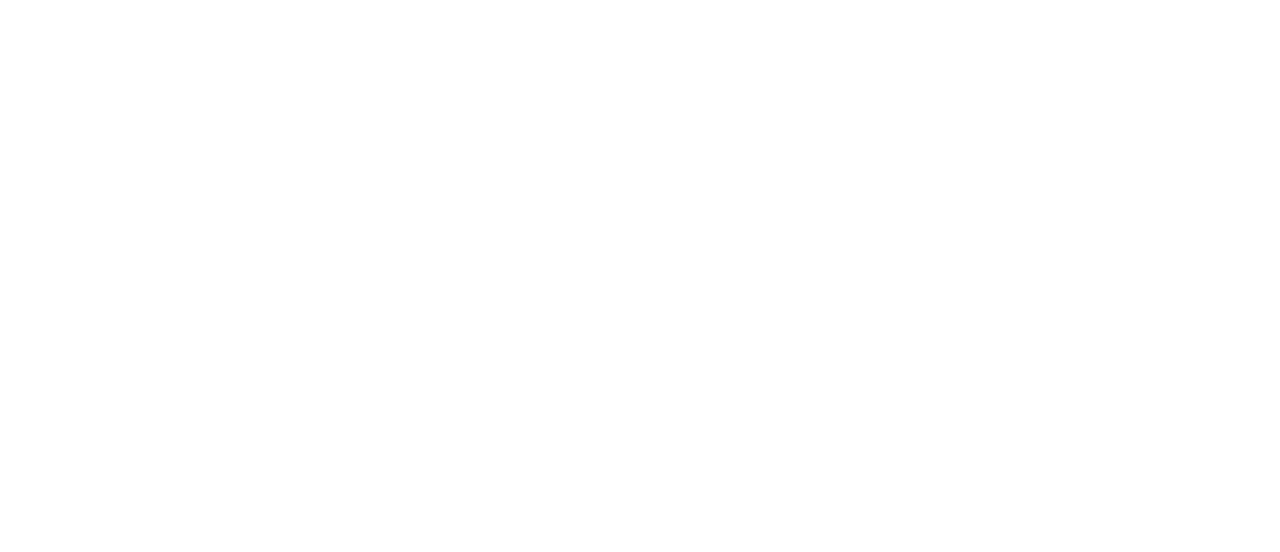
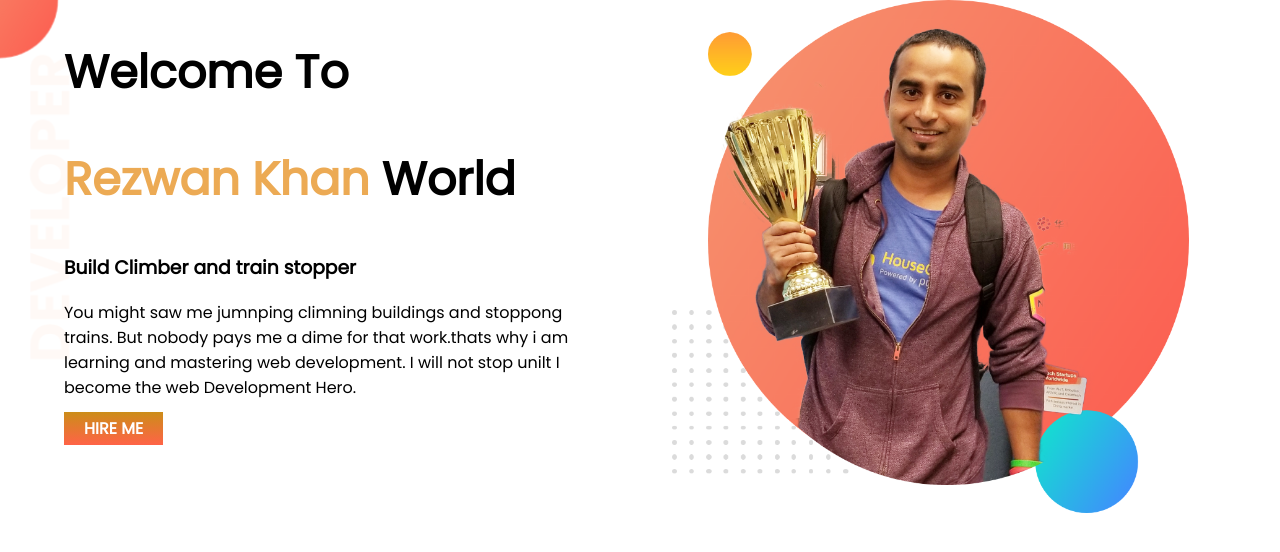
Before and after one commit to Rez01khn/developer-portfolio, a plain HTML site: page index.html in a window 1280 px wide. Drawn offline with Linux system fonts and the light colour scheme.

Commit message:
project first section added

```diff
--- a/index.html
+++ b/index.html
@@ -4,9 +4,29 @@
     <meta charset="UTF-8">
     <meta name="viewport" content="width=device-width, initial-scale=1.0">
     <title>developer-portfolio</title>
+    <link rel="preconnect" href="https://fonts.googleapis.com">
+    <link rel="preconnect" href="https://fonts.gstatic.com" crossorigin>
+    <link href="https://fonts.googleapis.com/css2?family=Poppins&display=swap" rel="stylesheet">
     <link rel="stylesheet" href="style.css">
 </head>
 <body>
+    <section class="top-banner">
+      <div class="half-width">
+        <h1> Welcome To</h1>
+        <p><h1> <span class="name-color">Rezwan Khan</span> World </h1></p>
+        <h3> Build Climber and train stopper</h3>
+        <p id="para-width"> You might saw me jumnping climning buildings and stoppong trains. But nobody pays me a dime for that work.thats why i am learning and mastering web development. I will not stop unilt I become the web Development Hero.</p>
+        <a class="link-button" target="_blank" href="https://www.linkedin.com/in/rezwan-khan-7b6267198/" >HIRE ME</a>
+      </div>
+      <div class="half-width">
+        <img src="images/jhankar.png">
+      </div>
+    </section>
+
+
+
+
+
 
 </body>
 </html>
--- a/style.css
+++ b/style.css
@@ -0,0 +1,39 @@
+body{
+    font-family: 'Poppins', sans-serif;
+    margin: 0;
+}
+section{
+    display: flex;
+    padding-left: 5%;
+
+}
+.top-banner{
+    background-image: url(images/top-banner.png);
+    background-repeat: no-repeat;
+}
+.half-width{
+    width: 50%;
+}
+.half-width img{
+    width: 85%;
+}
+.link-button
+{
+    text-decoration: none;
+    padding:5px 20px;
+    background-image: linear-gradient(rgb(204, 141, 25), tomato);
+    border: 10%;
+    font-weight: 700;
+    color: white;
+}
+
+.name-color
+{
+    color: rgb(236, 170, 84);
+}
+#para-width{
+    width: 85%;
+}
+h1{
+    font-size: 46px;
+}
```
Also changed, not shown: images/dream-bg.png (added), images/exp-bg.png (added), images/jhankar.png (added), images/jhankar2.png (added), images/my-bg.png (added), images/my-bg2.png (added), images/top-banner.png (added), 7 other files.
